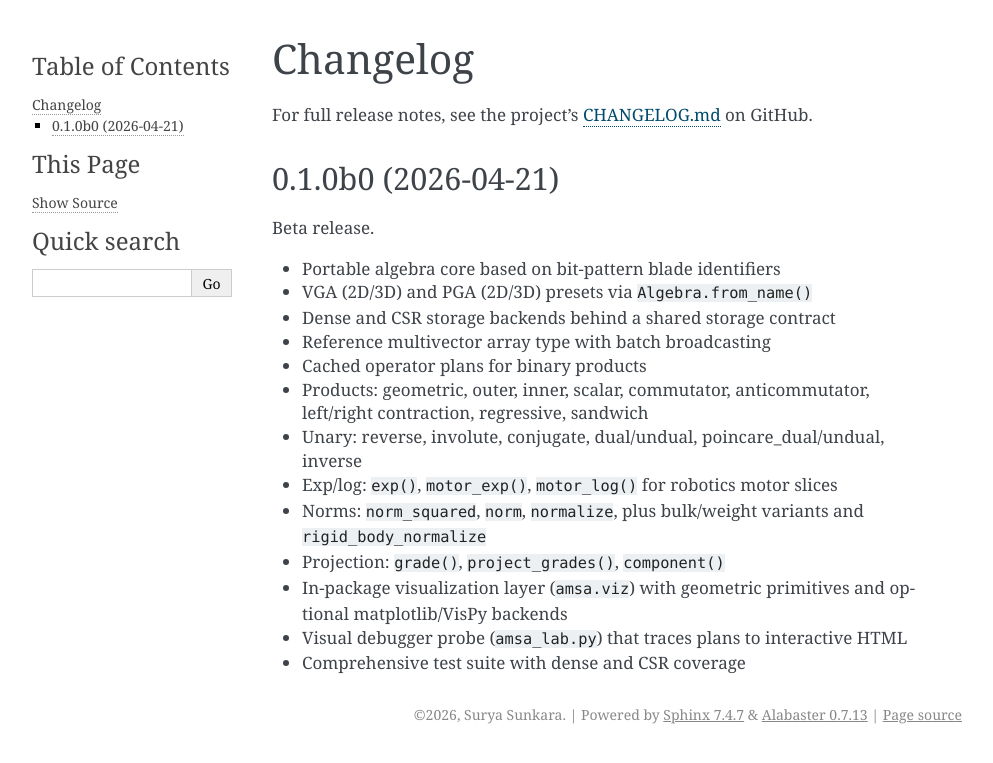
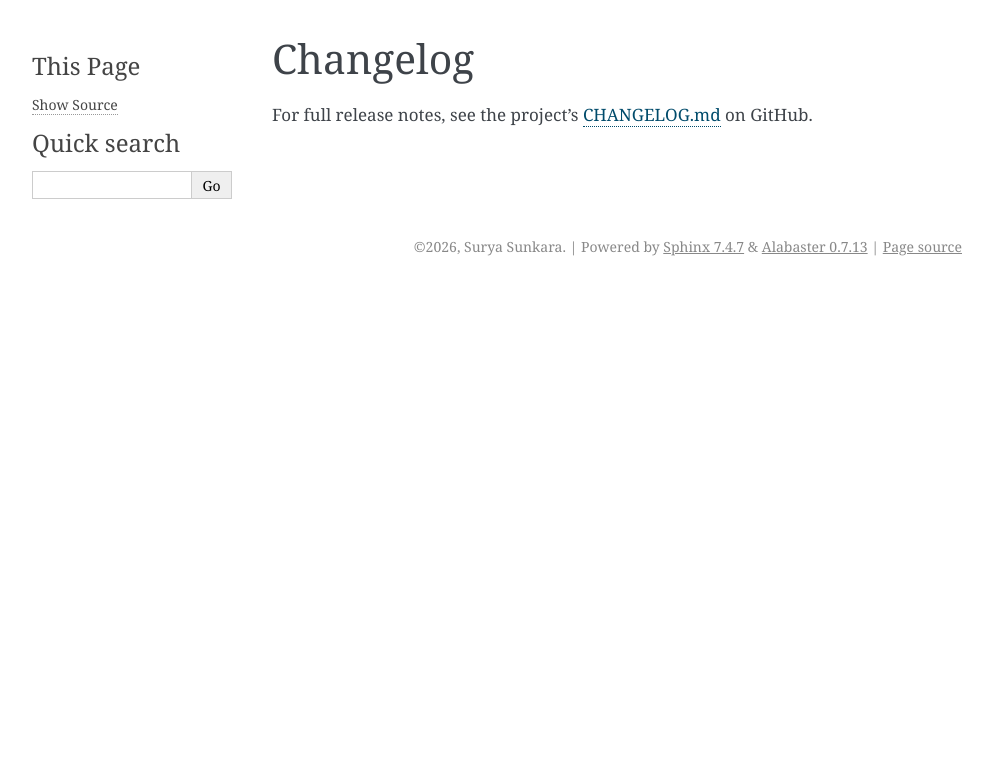
Before and after one commit to sunkmechie/AMSA, a Sphinx documentation site: the page built from docs/changelog.rst, in a window 1280 px wide. Shown: the top 763 px of the page, without its empty margins (148-1141 px from the left). Built offline with Sphinx 7.4.7, drawn with Linux system fonts in a browser that asks for light colours.

Commit message:
chore: version bump to 0.2.0

```diff
--- a/docs/changelog.rst
+++ b/docs/changelog.rst
@@ -2,22 +2,3 @@ Changelog
 =========
 
 For full release notes, see the project's `CHANGELOG.md <https://github.com/amsa/amsa/blob/main/CHANGELOG.md>`_ on GitHub.
-
-0.1.0b0 (2026-04-21)
---------------------
-
-Beta release.
-
-- Portable algebra core based on bit-pattern blade identifiers
-- VGA (2D/3D) and PGA (2D/3D) presets via ``Algebra.from_name()``
-- Dense and CSR storage backends behind a shared storage contract
-- Reference multivector array type with batch broadcasting
-- Cached operator plans for binary products
-- Products: geometric, outer, inner, scalar, commutator, anticommutator, left/right contraction, regressive, sandwich
-- Unary: reverse, involute, conjugate, dual/undual, poincare_dual/undual, inverse
-- Exp/log: ``exp()``, ``motor_exp()``, ``motor_log()`` for robotics motor slices
-- Norms: ``norm_squared``, ``norm``, ``normalize``, plus bulk/weight variants and ``rigid_body_normalize``
-- Projection: ``grade()``, ``project_grades()``, ``component()``
-- In-package visualization layer (``amsa.viz``) with geometric primitives and optional matplotlib/VisPy backends
-- Visual debugger probe (``amsa_lab.py``) that traces plans to interactive HTML
-- Comprehensive test suite with dense and CSR coverage
--- a/pyproject.toml
+++ b/pyproject.toml
@@ -4,7 +4,7 @@ build-backend = "hatchling.build"
 
 [project]
 name = "amsa-ga"
-version = "0.1.0b0"
+version = "0.2.0"
 description = "Clifford algebra library with primitives for robotics, engineering, and science."
 readme = "README.md"
 requires-python = ">=3.12"
```
Also changed, not shown: CHANGELOG.md (+23 -0 lines).
